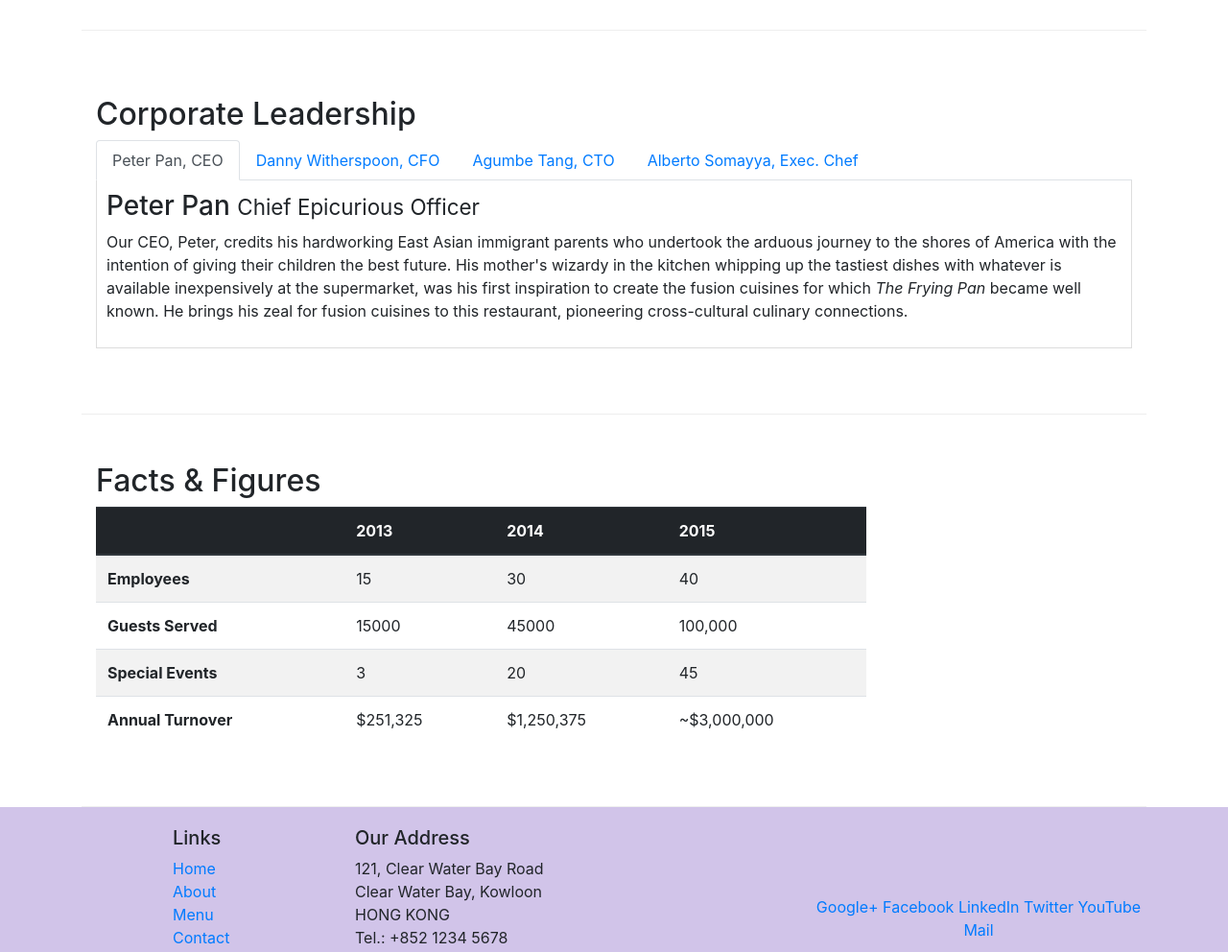
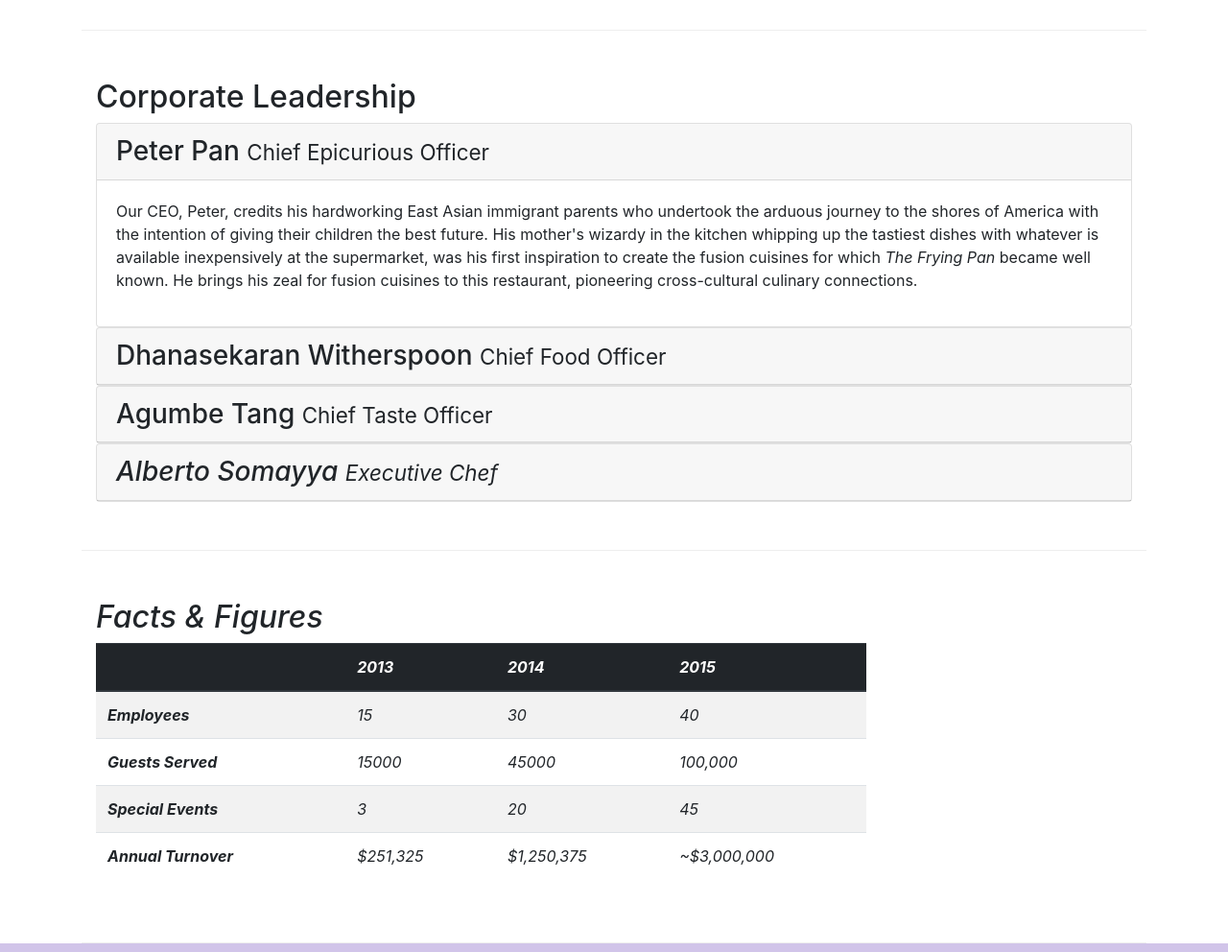
Before and after one commit to mokshit108/Restaurant-Frontend-Bootstrap, a website: page aboutus.html in a window 1280 px wide. Shown: the part 940-1932 px from the top of the page at 96% size. Drawn offline with nearby package versions, Linux system fonts and the light colour scheme.

Commit message:
Accordion

```diff
--- a/aboutus.html
+++ b/aboutus.html
@@ -106,25 +106,75 @@
             <div class="col-12">
                 <h2>Corporate Leadership</h2>
 
-                <ul class="nav nav-tabs">
-                    <li class="nav-item">
-                      <a class="nav-link active" href="#peter"
-                        role="tab" data-toggle="tab">Peter Pan, CEO</a>
-                    </li>
-                    <li class="nav-item">
-                      <a class="nav-link" href="#danny" role="tab"
-                        data-toggle="tab">Danny Witherspoon, CFO</a>
-                    </li>
-                    <li class="nav-item">
-                      <a class="nav-link" href="#agumbe"role="tab"
-                        data-toggle="tab">Agumbe Tang, CTO</a>
-                    </li>
-                    <li class="nav-item">
-                      <a class="nav-link" href="#alberto" role="tab"
-                        data-toggle="tab">Alberto Somayya, Exec. Chef</a>
-                    </li>
-                </ul>
+                <div id="accordion">
 
+                    <div class="card">
+                        <div class="card-header" role="tab" id="peterhead">
+                        <h3 class="mb-0">
+                            <a data-toggle="collapse" data-target="#peter">
+                            Peter Pan <small>Chief Epicurious Officer</small>
+                            </a>
+                        </h3>
+                        </div>
+                        <div class="collapse show" id="peter" data-parent="#accordion">
+                            <div class="card-body">
+                                <p class="d-none d-sm-block">Our CEO, Peter, credits his hardworking East Asian immigrant parents who undertook the arduous journey to the shores of America with the intention of giving their children the best future. His mother's wizardy in the kitchen whipping up the tastiest dishes with whatever is available inexpensively at the supermarket, was his first inspiration to create the fusion cuisines for which <em>The Frying Pan</em> became well known. He brings his zeal for fusion cuisines to this restaurant, pioneering cross-cultural culinary connections.</p>
+                            </div>
+                        </div>
+                    </div>
+
+                    <div class="card">
+                        <div class="card-header" role="tab" id="dannyhead">
+                        <h3 class="mb-0">
+                            <a class="collapsed" data-toggle="collapse" data-target="#danny">
+                            Dhanasekaran Witherspoon <small>Chief Food Officer</small>
+                            </a>
+                        </h3>
+                    </div>
+                    <div class="collapse" id="danny" data-parent="#accordion">
+                        <div class="card-body">
+                            <p class="d-none d-sm-block">Our CFO, Danny, as he is affectionately referred to by his colleagues, comes from a long established family tradition in farming and produce. His experiences growing up on a farm in the Australian outback gave him great appreciation for varieties of food sources. As he puts it in his own words, <em>Everything that runs, wins, and everything that stays, pays!</em></p>
+                        </div>
+                    </div>
+                </div>
+                <div class="card">
+                        <div class="card-header" role="tab" id="agumbehead">
+                        <h3 class="mb-0">
+                            <a class="collapsed" data-toggle="collapse" data-target="#agumbe">
+                            Agumbe Tang <small>Chief Taste Officer</small>
+                            </a>
+                        </h3>
+                    </div>
+                    <div class="collapse" id="agumbe" data-parent="#accordion">
+                        <div class="card-body">
+                            <p class="d-none d-sm-block">Blessed with the most discerning gustatory sense, Agumbe, our CTO, personally ensures that every dish that we serve meets his exacting tastes. Our chefs dread the tongue lashing that ensues if their dish does not meet his exacting standards. He lives by his motto, <em>You click only if you survive my lick.</p>
+                        </div>
+                    </div>
+                </div>
+                <div class="card">
+                        <div class="card-header" role="tab" id="albertohead">
+                        <h3 class="mb-0">
+                            <a class="collapsed" data-toggle="collapse" data-target="#alberto">
+                            Alberto Somayya <small>Executive Chef</small>
+                            </a>
+                        </h3>
+                    </div>
+                    <div class="collapse" id="alberto" data-parent="#accordion">
+                        <div class="card-body">
+                            <p class="d-none d-sm-block">Award winning three-star Michelin chef with wide International experience having worked closely with whos-who in the culinary world, he specializes in creating mouthwatering Indo-Italian fusion experiences. He says, <em>Put together the cuisines from the two craziest cultures, and you get a winning hit! Amma Mia!</em></p>
+                        </div>
+                    </div>
+                </div>
+
+
+
+
+                </div>
+
+
+
+
+<!--
             <div class="tab-content">
                 <div role="tabpanel" class="tab-pane fade show active" id="peter">
                     <h3>Peter Pan <small>Chief Epicurious Officer</small></h3>
@@ -147,6 +197,10 @@
                 </div>
 
             </div>
+
+        -->
+
+
             </div>
        </div>
 
```
